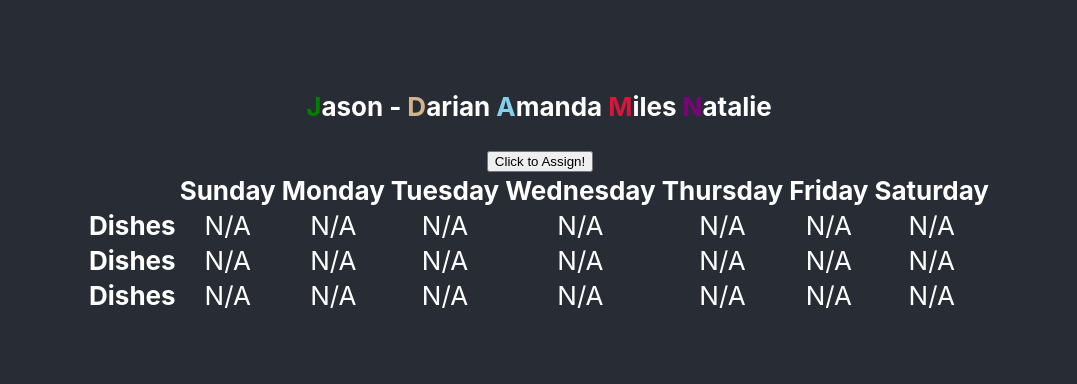
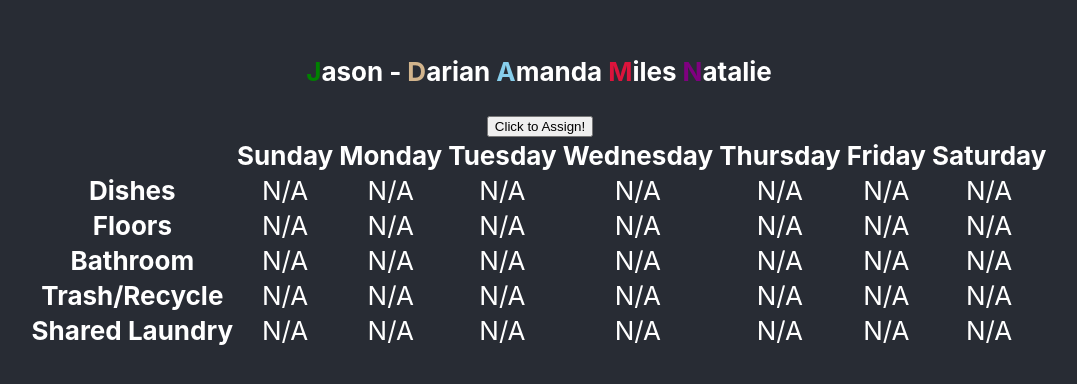
Before and after one commit to MWeber313/chore-wheel, a React (Create React App) app in the folder chore-app/: page / in a window 1280 px wide. Shown: the part 212-596 px from the top of the page, without its empty margins (100-1177 px from the left). Built offline with nearby package versions, Linux system fonts and the light colour scheme.

Commit message:
Working on chore assign function

```diff
--- a/chore-app/src/App.js
+++ b/chore-app/src/App.js
@@ -36,7 +36,7 @@ function App() {
           <td>N/A</td><br></br>
         </tr>
         <tr>
-          <th>Dishes</th>
+          <th>Floors</th>
           <td>N/A</td><br></br>
           <td>N/A</td><br></br>
           <td>N/A</td><br></br>
@@ -46,7 +46,27 @@ function App() {
           <td>N/A</td><br></br>
         </tr>
         <tr>
-          <th>Dishes</th>
+          <th>Bathroom</th>
+          <td>N/A</td><br></br>
+          <td>N/A</td><br></br>
+          <td>N/A</td><br></br>
+          <td>N/A</td><br></br>
+          <td>N/A</td><br></br>
+          <td>N/A</td><br></br>
+          <td>N/A</td><br></br>
+        </tr>
+        <tr>
+          <th>Trash/Recycle </th>
+          <td>N/A</td><br></br>
+          <td>N/A</td><br></br>
+          <td>N/A</td><br></br>
+          <td>N/A</td><br></br>
+          <td>N/A</td><br></br>
+          <td>N/A</td><br></br>
+          <td>N/A</td><br></br>
+        </tr>
+        <tr>
+          <th>Shared Laundry</th>
           <td>N/A</td><br></br>
           <td>N/A</td><br></br>
           <td>N/A</td><br></br>
--- /dev/null
+++ b/chore-app/src/Functions/Chore-assigner.js
@@ -0,0 +1,5 @@
+let Chorewheel = () => {
+
+}
+
+export default Chorewheel;
```
